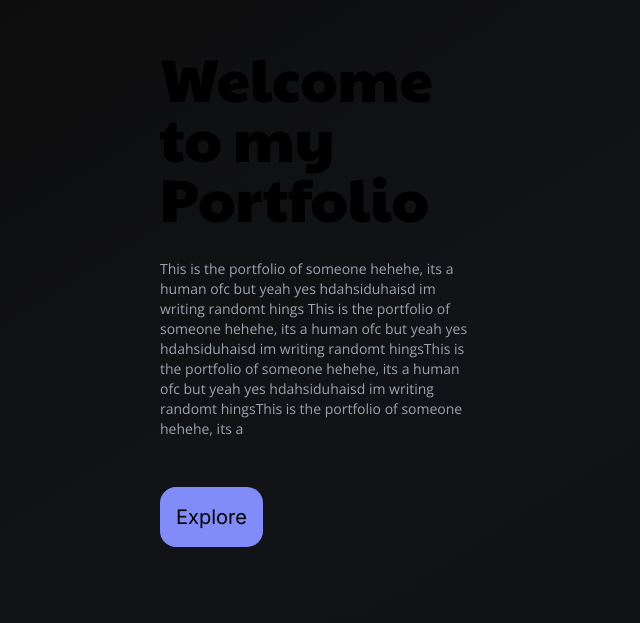
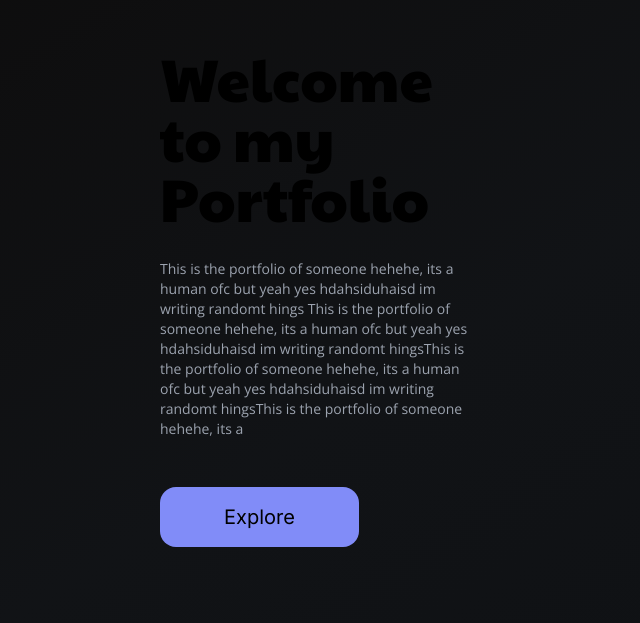
Before and after one commit to Baryonae/portfolioDesign, a Next.js app: page /projects in a window 1280 px wide. Shown: the part 177-800 px from the top of the page, without its empty margins (0-640 px from the left). Built offline with nearby package versions, Linux system fonts and the light colour scheme.

Commit message:
just changed the profile picture lol

```diff
--- a/app/projects/page.tsx
+++ b/app/projects/page.tsx
@@ -30,7 +30,7 @@ export default function Home() {
               </div>
             </div>
             <div className="my-12 text-xl">
-              <button className="p-4 bg-indigo-400 rounded-2xl mb-20">
+              <button className="px-16 p-4 bg-indigo-400 rounded-2xl mb-20">
                 Explore
               </button>{" "}
             </div>
@@ -52,6 +52,8 @@ export default function Home() {
                 some level of thingssome level of things some level of things
                 some
               </div>
+              <div></div>
+
               <div className="">
                 <button className="w-full bg-[#95d5b2] items-center p-4 text-sm text-white rounded-2xl">
                   Open
```
Also changed, not shown: app/profile.jpg, app/something.jpg (added).
